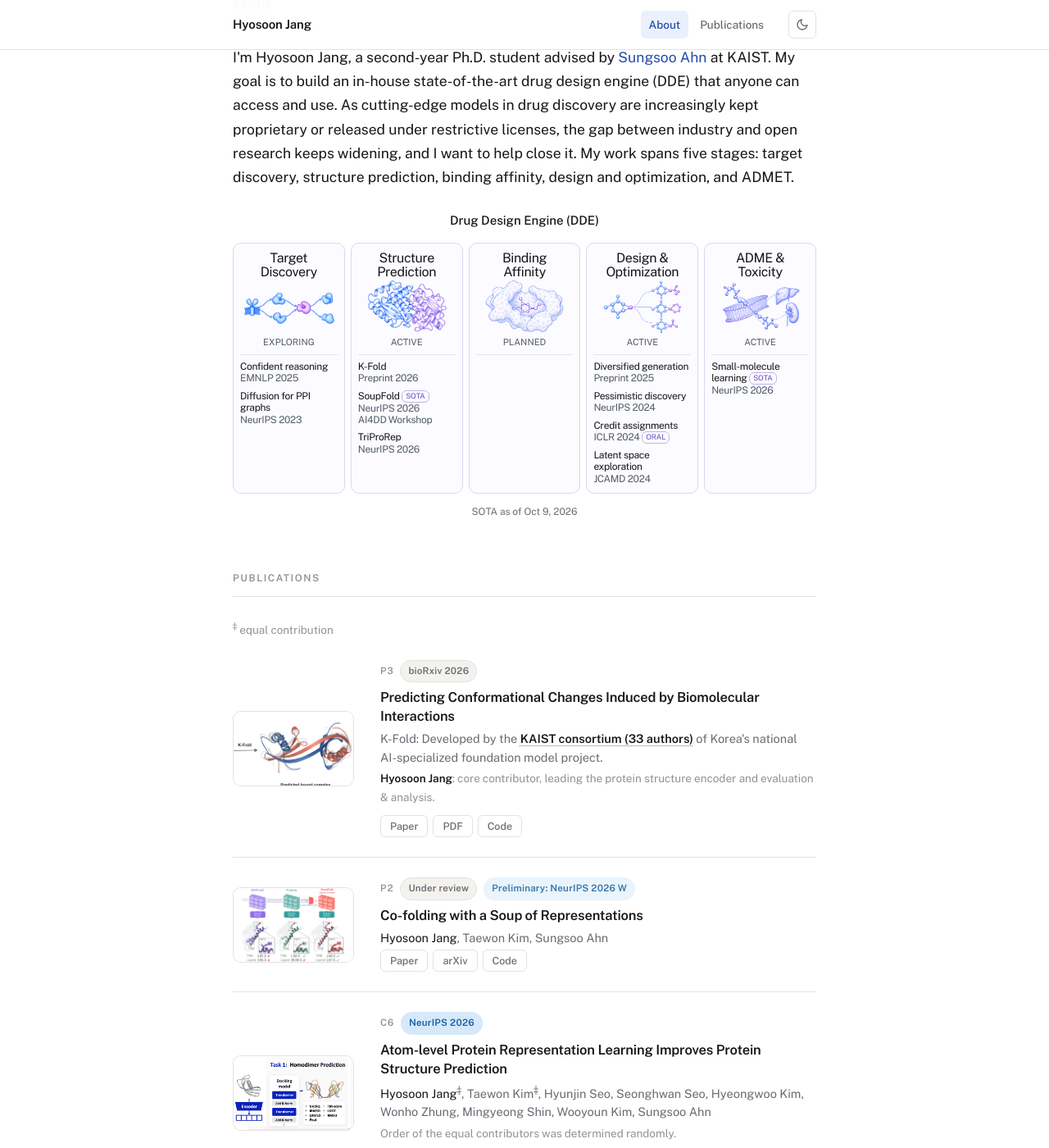
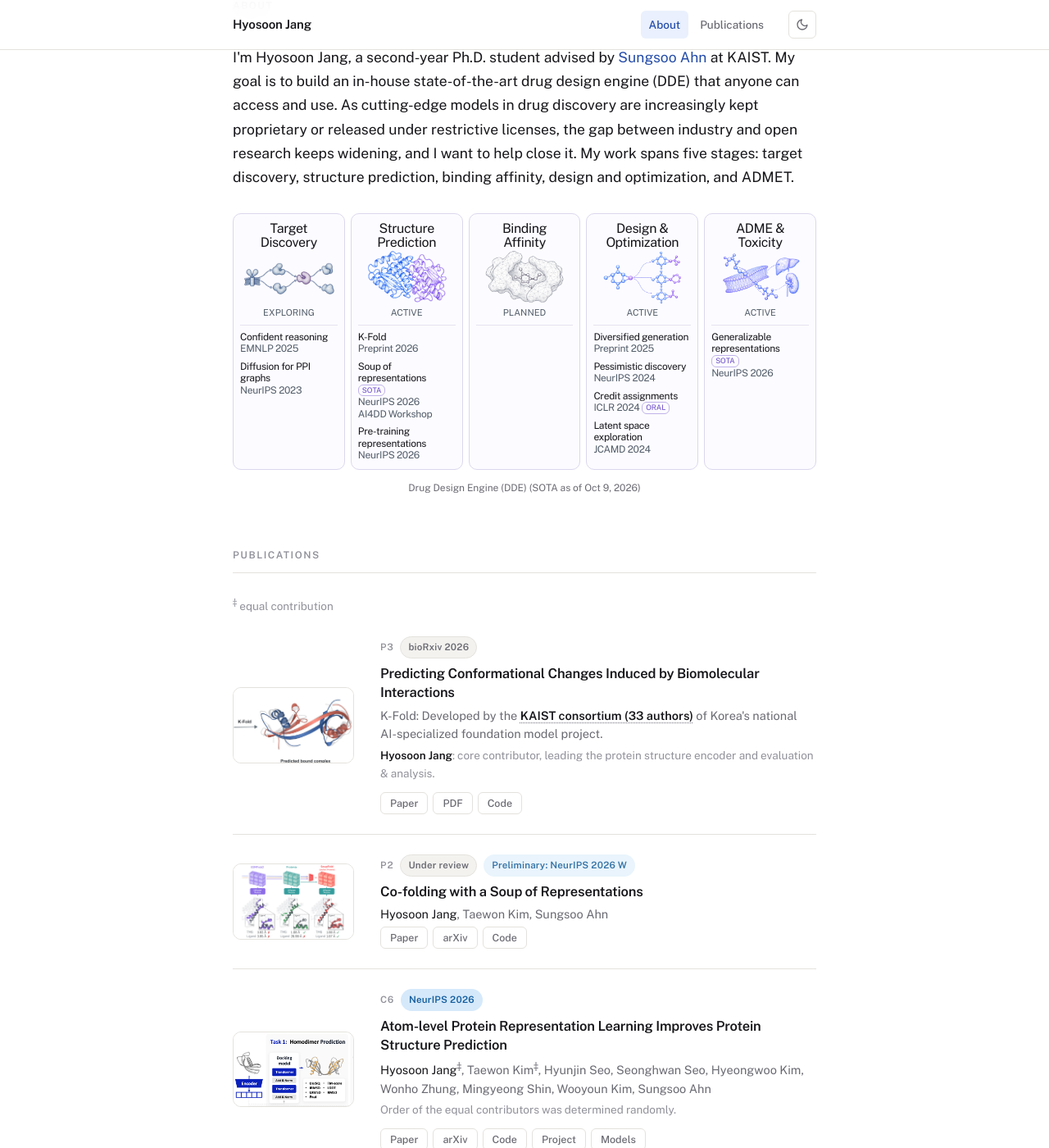
Before and after one commit to hsjang0/hsjang, a Jekyll site: the page built from index.html, in a window 1280 px wide and 1400 px high, scrolled down 337 px. Shown: the whole window at 82% size. Built offline with Jekyll 4.4.1, drawn with Linux system fonts in a browser that asks for light colours.

Commit message:
Move the DDE title into the caption and mute inactive artwork

```diff
--- a/_data/research.yaml
+++ b/_data/research.yaml
@@ -32,8 +32,8 @@ stages:
     sota_caption: "Structure prediction success rates. SoupFold improves every base co-folding model on FoldBench and leads on GPCR and molecular glue complexes."
     papers:
       - { tag: "P3", label: "K-Fold", venue: "Preprint&nbsp;2026" }
-      - { tag: "P2", label: "SoupFold", venue: "NeurIPS&nbsp;2026<br>AI4DD Workshop" }
-      - { tag: "C6", label: "TriProRep" }
+      - { tag: "P2", label: "Soup of representations", venue: "NeurIPS&nbsp;2026<br>AI4DD Workshop" }
+      - { tag: "C6", label: "Pre-training representations" }
 
   - name: "Binding|Affinity"
     image: "/assets/research/stages/affinity.png"
@@ -55,4 +55,4 @@ stages:
     sota_figure: "/assets/research/admet_results.png"
     sota_caption: "Win, draw and loss rates of co-folding model representations against five molecular representation baselines, across absorption, distribution, metabolism, excretion and toxicity tasks."
     papers:
-      - { tag: "C5", label: "Small-molecule learning" }
+      - { tag: "C5", label: "Generalizable representations" }
--- a/index.html
+++ b/index.html
@@ -66,11 +66,10 @@ title: Home
   {% assign rs = site.data.research %}
   {% if rs.stages %}
   <div class="dde" role="group" aria-labelledby="dde-heading">
-    <h3 class="dde-label" id="dde-heading">Drug Design Engine (DDE)</h3>
     <ol class="pipeline">
       {% for st in rs.stages %}
       {% assign stage_number = forloop.index %}
-      <li class="stage">
+      <li class="stage is-{{ st.status }}">
         <div class="stage-name">{{ st.name | replace: '&', '&amp;' | replace: '|', '<br>' }}</div>
         <div class="stage-art" aria-hidden="true">
           <img src="{{ st.image | relative_url }}" alt="" width="320" height="180" decoding="async">
@@ -100,7 +99,7 @@ title: Home
       </li>
       {% endfor %}
     </ol>
-    <p class="pipeline-note">SOTA as of {{ rs.updated }}</p>
+    <p class="pipeline-note" id="dde-heading">Drug Design Engine (DDE) <span>(SOTA as of {{ rs.updated }})</span></p>
   </div>
   {% endif %}
 </section>
```
Also changed, not shown: libs/custom/site.css.
